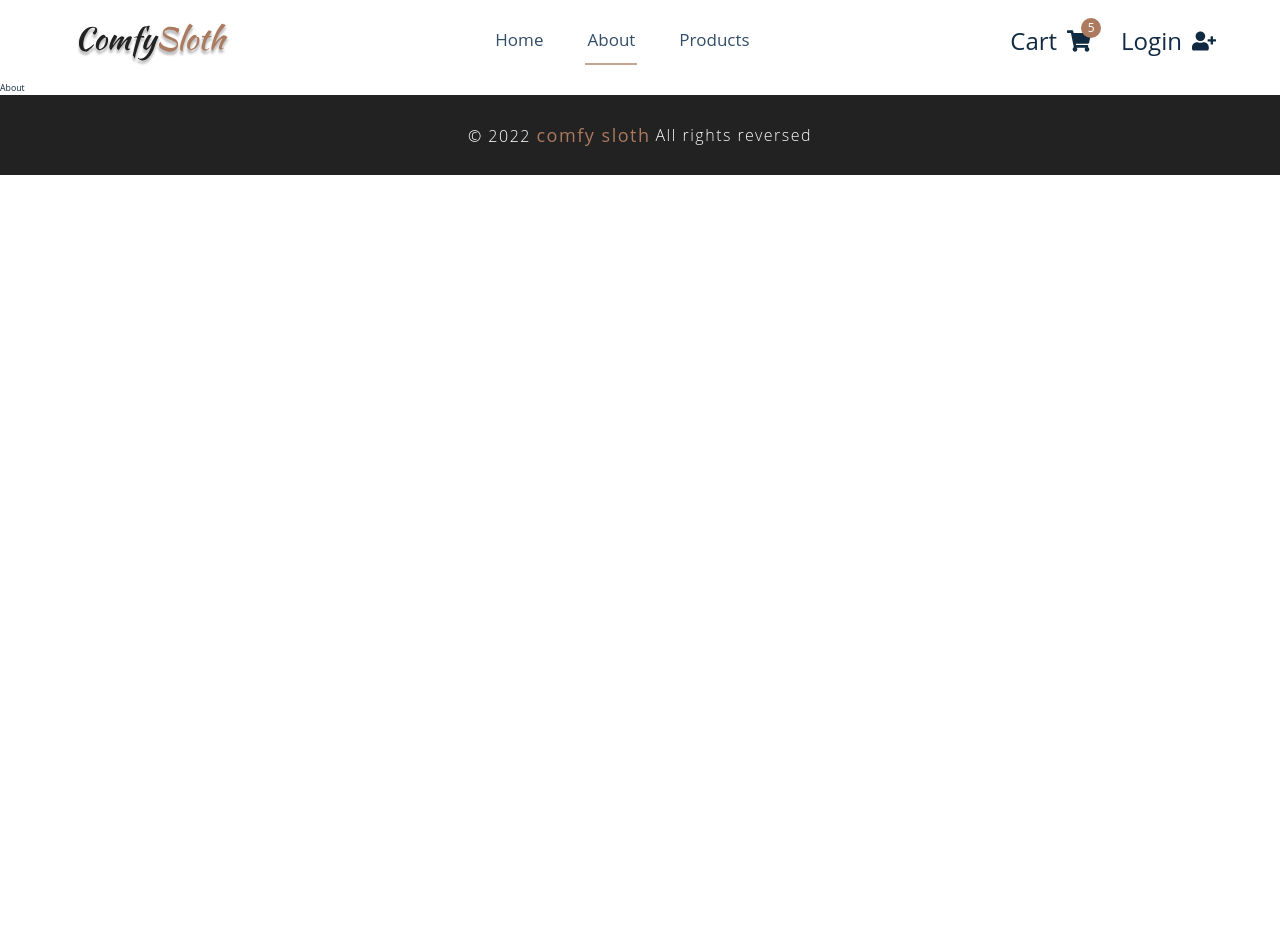
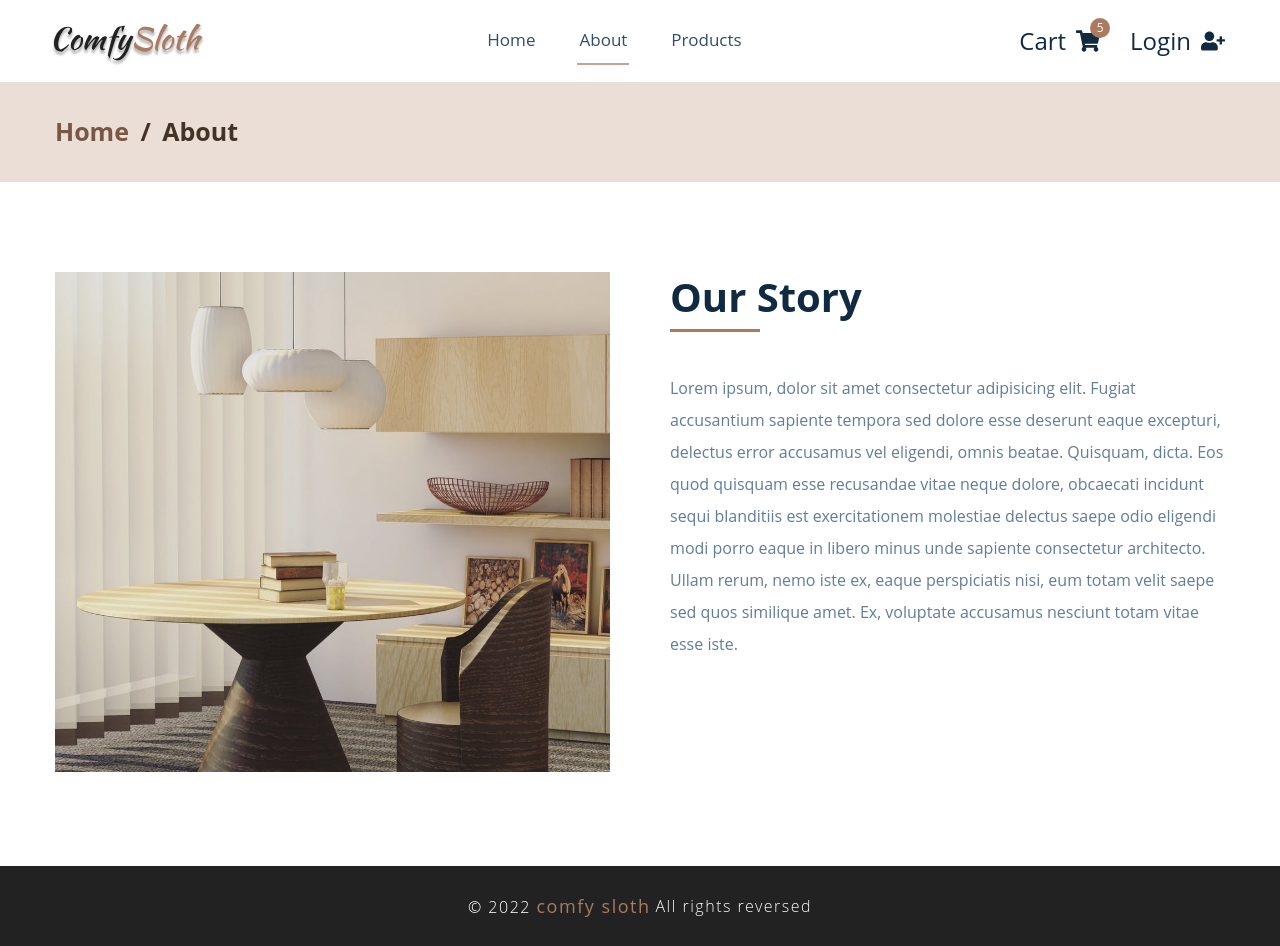
Before and after one commit to Fekry-Ahmed/Comfy-sloth, a React (Create React App) app: page /about in a window 1280 px wide. Before the commit the page ends 800 px from the top, so only its background shows below. Built offline with nearby package versions, Linux system fonts and the light colour scheme.

Commit message:
add about page

```diff
--- a/src/components/Header.module.css
+++ b/src/components/Header.module.css
@@ -9,6 +9,7 @@
 .logo {
   display: flex;
   align-items: center;
+  margin-left: -1.6rem;
 }
 
 .logo__img {
@@ -71,6 +72,7 @@
   border: none;
   display: none;
   background-color: transparent;
+  cursor: pointer;
 }
 
 .navBtn svg {
--- /dev/null
+++ b/src/components/PageTitle.js
@@ -0,0 +1,15 @@
+import React from 'react';
+import { Link } from 'react-router-dom';
+import classes from './PageTitle.module.css';
+
+const PageTitle = (props) => (
+  <div className={classes.wrapper}>
+    <div className="container">
+      <h2>
+        <Link to="/">home</Link> / <span>{props.title}</span>
+      </h2>
+    </div>
+  </div>
+);
+
+export default PageTitle;
--- /dev/null
+++ b/src/components/PageTitle.module.css
@@ -0,0 +1,32 @@
+.wrapper {
+  min-height: 10rem;
+  display: flex;
+  align-items: center;
+  background: var(--clr-primary-10);
+}
+
+.wrapper > div {
+}
+
+@media (max-width: 575px) {
+  .wrapper {
+    justify-content: center;
+  }
+}
+
+.wrapper h2 {
+  text-transform: capitalize;
+  align-items: center;
+  color: var(--clr-primary-1);
+  font-size: 2.5rem;
+}
+
+.wrapper a {
+  color: var(--clr-primary-3);
+  padding: 0.5rem;
+  padding-left: 0;
+}
+
+.wrapper span {
+  padding: 0.5rem;
+}
--- a/src/index.css
+++ b/src/index.css
@@ -60,6 +60,12 @@ html {
   font-size: 62.5%;
 }
 
+@media (max-width: 991px) {
+  html {
+    font-size: 56.25%;
+  }
+}
+
 body {
   font-family: 'Open Sans', 'Helvetica Neue', sans-serif;
   background: var(--clr-white);
@@ -101,6 +107,10 @@ h5 {
   font-size: 0.875rem;
 }
 
+img {
+  max-width: 100%;
+}
+
 /*  global classes */
 
 .section {
@@ -111,6 +121,12 @@ h5 {
   width: 90vw;
   margin: 0 auto;
   max-width: var(--max-width);
+}
+
+@media (min-width: 991px) {
+  .container {
+    width: 95vw;
+  }
 }
 
 @keyframes spinner {
@@ -149,18 +165,26 @@ h5 {
   color: var(--clr-primary-1);
   background: var(--clr-primary-7);
 }
+
 .title {
-  text-align: center;
+  position: relative;
+  margin-bottom: 5rem;
+  font-size: 4rem;
 }
-.title .underline {
+
+.title::after {
+  content: '';
+  position: absolute;
+  bottom: -1rem;
+  left: 0;
   width: 9rem;
-  height: 0.5rem;
+  height: 0.3rem;
   background: #49a6e9;
   background: var(--clr-primary-5);
   margin-left: auto;
   margin-right: auto;
 }
 
-.page-100 {
+.page {
   min-height: calc(100vh - 16.2rem);
 }
--- a/src/pages/About.js
+++ b/src/pages/About.js
@@ -1,7 +1,35 @@
 import React from 'react';
+import PageTitle from '../components/PageTitle';
+import aboutImg from '../assets/hero-bcg.jpeg';
+import classes from './About.module.css';
 
 const About = () => {
-  return <div>About</div>;
+  return (
+    <section>
+      <PageTitle title="about" />
+      <div className={`${classes.about} page container`}>
+        <div>
+          <img src={aboutImg} alt="" />
+        </div>
+        <div className={classes.text}>
+          <h3 className="title">Our Story</h3>
+
+          <p className={classes.paragraph}>
+            Lorem ipsum, dolor sit amet consectetur adipisicing elit. Fugiat
+            accusantium sapiente tempora sed dolore esse deserunt eaque
+            excepturi, delectus error accusamus vel eligendi, omnis beatae.
+            Quisquam, dicta. Eos quod quisquam esse recusandae vitae neque
+            dolore, obcaecati incidunt sequi blanditiis est exercitationem
+            molestiae delectus saepe odio eligendi modi porro eaque in libero
+            minus unde sapiente consectetur architecto. Ullam rerum, nemo iste
+            ex, eaque perspiciatis nisi, eum totam velit saepe sed quos
+            similique amet. Ex, voluptate accusamus nesciunt totam vitae esse
+            iste.
+          </p>
+        </div>
+      </div>
+    </section>
+  );
 };
 
 export default About;
--- /dev/null
+++ b/src/pages/About.module.css
@@ -0,0 +1,34 @@
+.about {
+  padding: 9rem 0;
+  display: flex;
+  gap: 6rem;
+}
+
+@media (max-width: 991px) {
+  .about {
+    flex-direction: column;
+  }
+}
+
+.about > * {
+  flex-basis: 50%;
+}
+
+.about img {
+  width: 100%;
+  height: 50rem;
+  object-fit: cover;
+}
+
+.paragraph {
+  line-height: 2;
+  font-size: 1.6rem;
+  color: var(--clr-grey-5);
+}
+
+@media (max-width: 991px) {
+  .paragraph {
+    padding: 0 3rem;
+    /* text-align: center; */
+  }
+}
--- a/src/pages/NotFound.js
+++ b/src/pages/NotFound.js
@@ -4,7 +4,7 @@ import { Link } from 'react-router-dom';
 import classes from './NotFound.module.css';
 const NotFound = () => {
   return (
-    <section className={`${classes.section} page-100`}>
+    <section className={`${classes.section} page`}>
       <h1>404</h1>
       <p>Sorry, the page you tried cannot be found</p>
       <Link to="/" className="btn">
--- a/src/pages/NotFound.module.css
+++ b/src/pages/NotFound.module.css
@@ -7,14 +7,14 @@
 }
 
 .section h1 {
-  font-size: 8rem;
+  font-size: 10rem;
   letter-spacing: 5px;
   margin-bottom: 3rem;
 }
 
 .section p {
   font-size: 3.5rem;
-  margin-bottom: 5rem;
+  margin-bottom: 7rem;
 }
 
 .section a {
```
